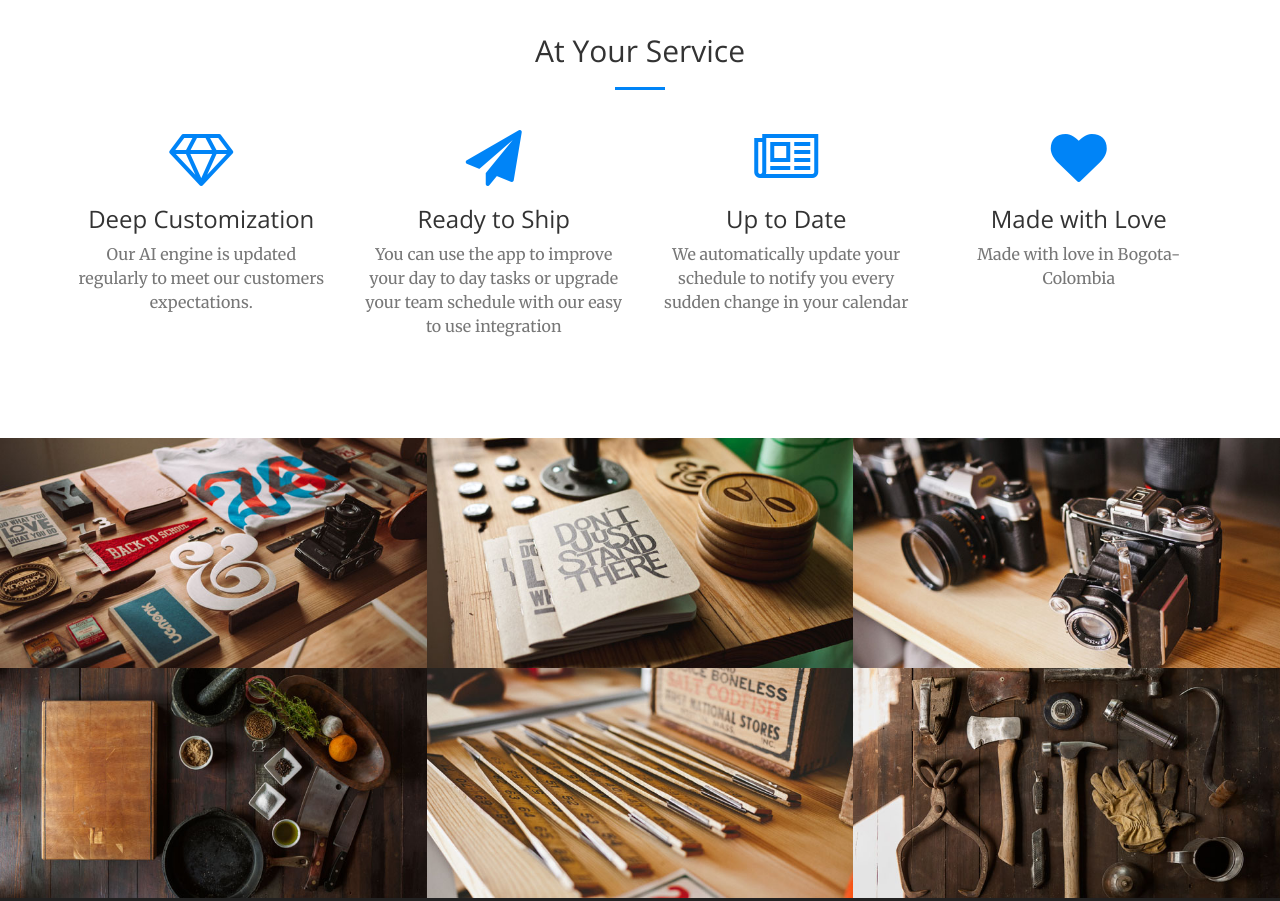
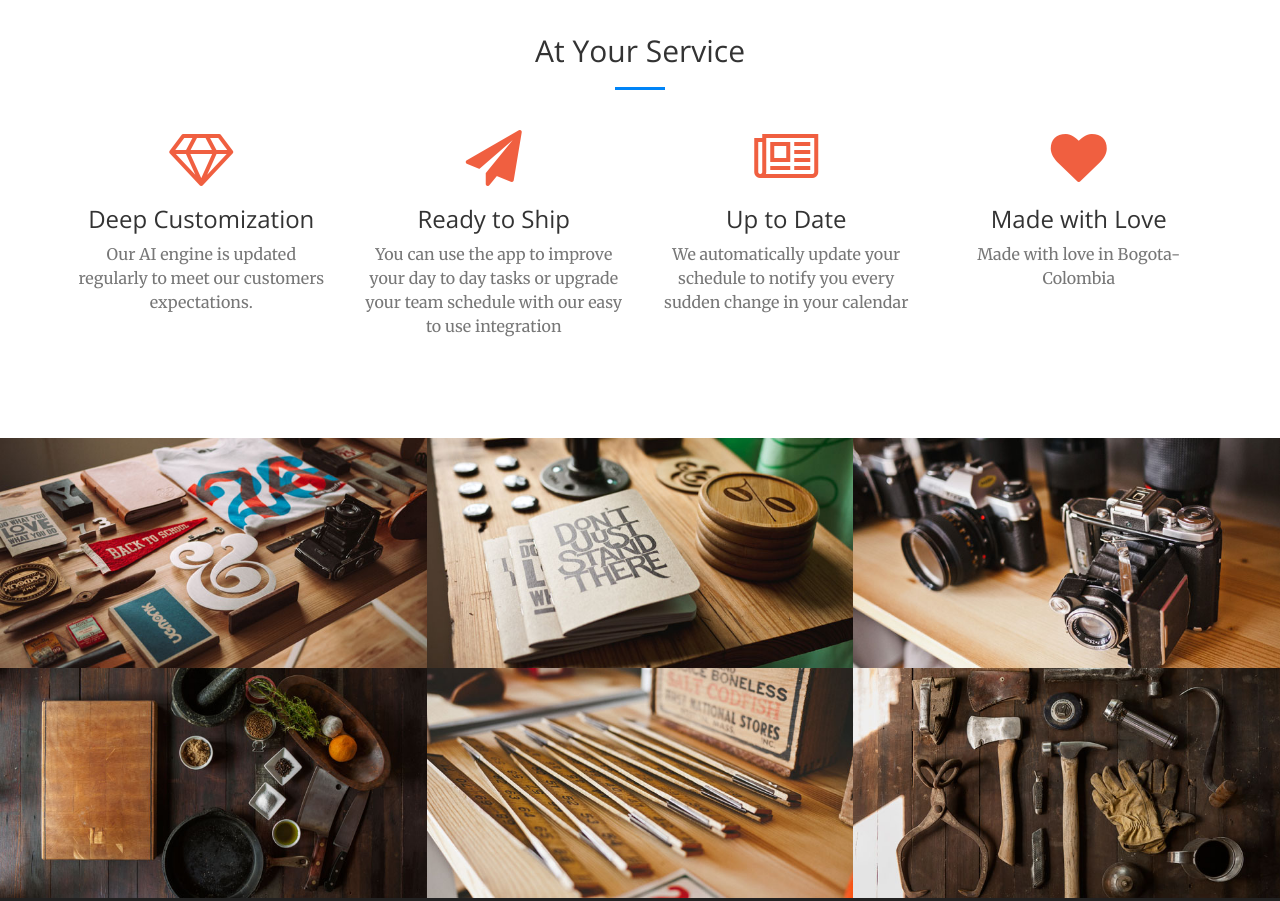
Before and after one commit to baristaGeek/ReMind, a plain HTML site: page index.html in a window 1280 px wide. Shown: the part 1260-2161 px from the top of the page. Drawn offline with nearby package versions, Linux system fonts and the light colour scheme.

Commit message:
Revert "color"
This reverts commit ad19f705aac1522f3423e3d08ecdb8deb3abc19a.

```diff
--- a/css/creative.css
+++ b/css/creative.css
@@ -323,7 +323,7 @@ header .header-content .header-content-inner p {
 }
 
 .text-primary {
-    color: #0084f7;
+    color: #f05f40;
 }
 
 .no-gutter > [class*=col-] {
```
